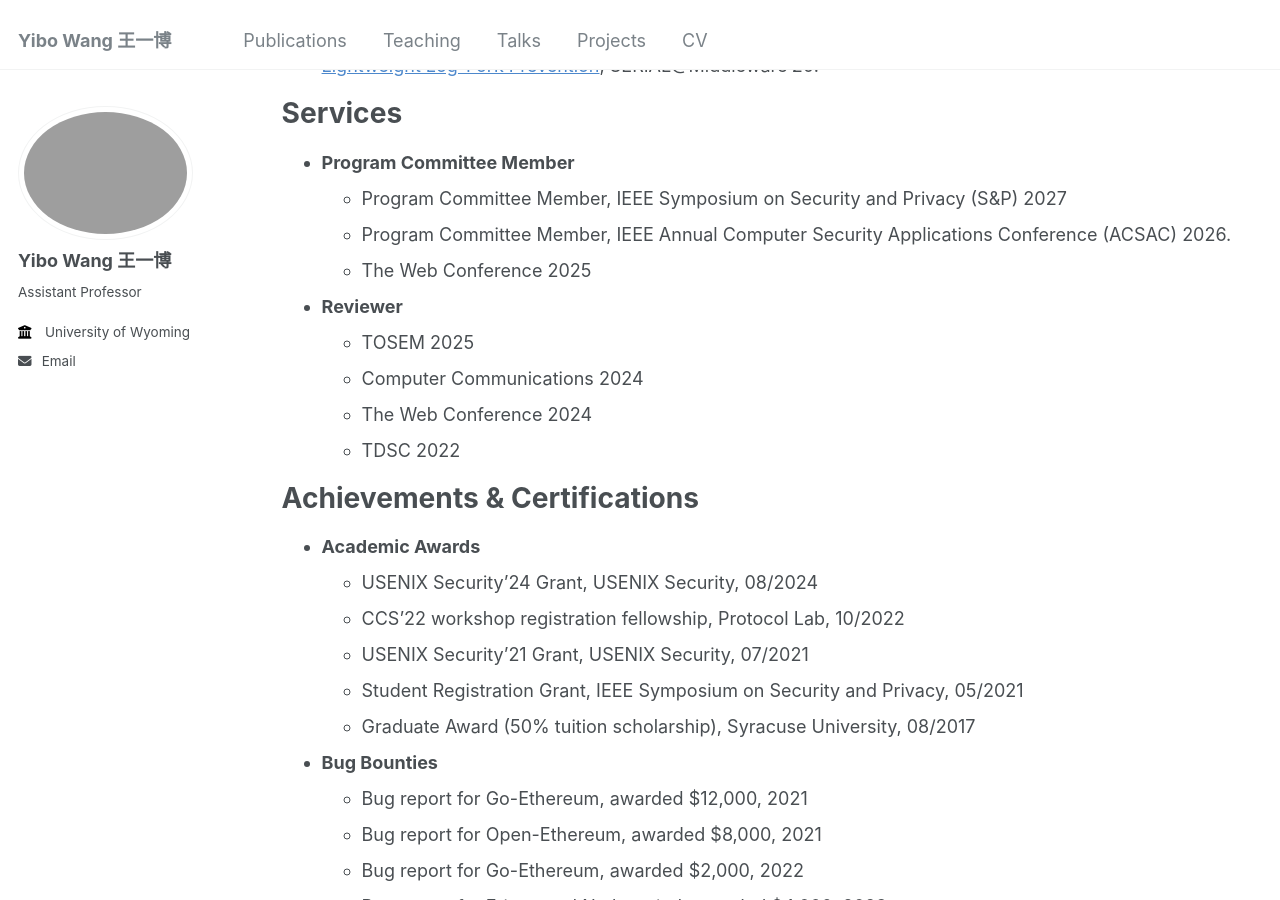
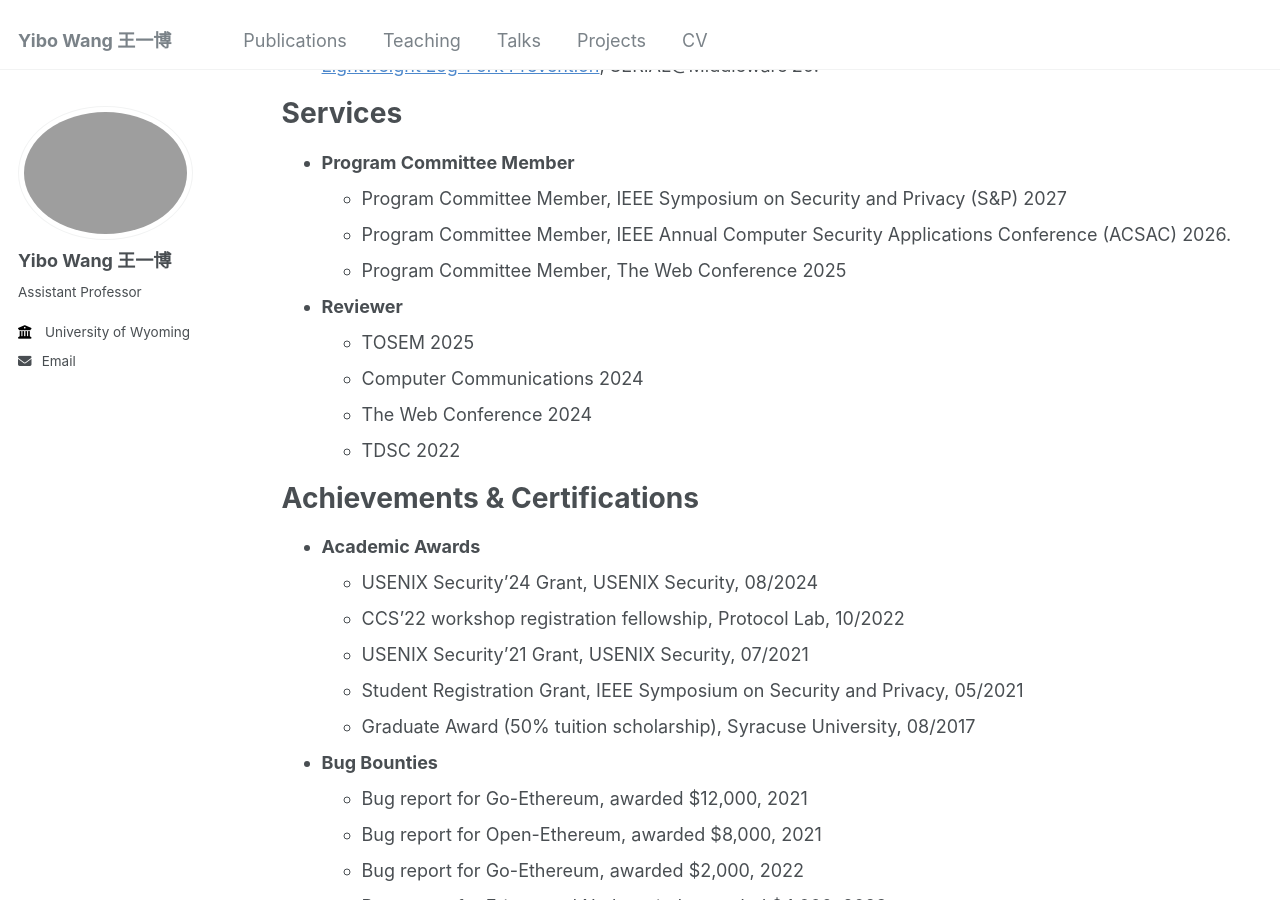
Before and after one commit to wangyibo0308/wangyibo0308.github.io, a Jekyll site: the page built from _pages/about.md, in a window 1280 px wide and 900 px high, scrolled down 1241 px. Built offline with Jekyll 4.4.1, drawn with Linux system fonts in a browser that asks for light colours.

Commit message:
Update about.md

```diff
--- a/_pages/about.md
+++ b/_pages/about.md
@@ -40,7 +40,7 @@ Services
 - **Program Committee Member**
   - Program Committee Member, IEEE Symposium on Security and Privacy (S&P) 2027
   - Program Committee Member, IEEE Annual Computer Security Applications Conference (ACSAC) 2026.
-  - The Web Conference 2025
+  - Program Committee Member, The Web Conference 2025
 - **Reviewer**
   - TOSEM 2025
   - Computer Communications 2024
```
